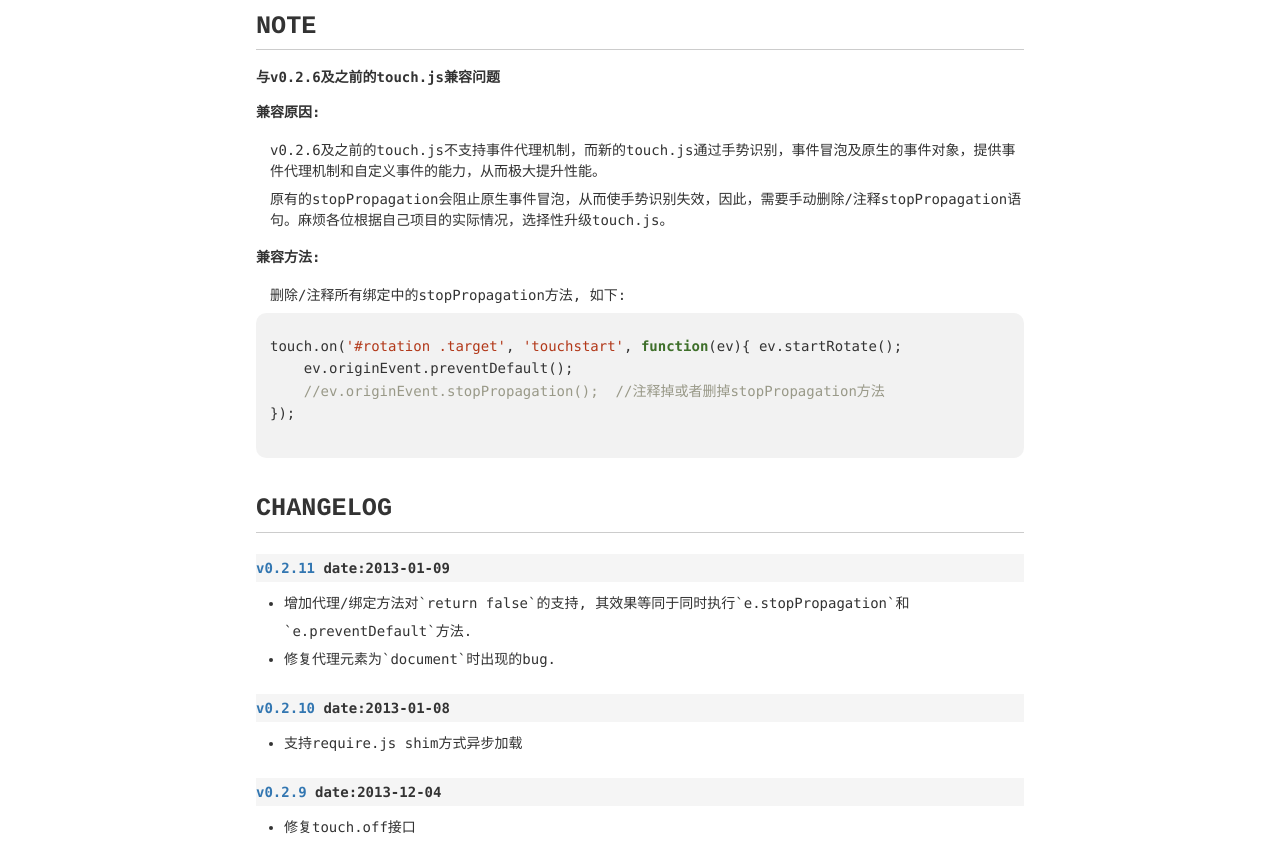
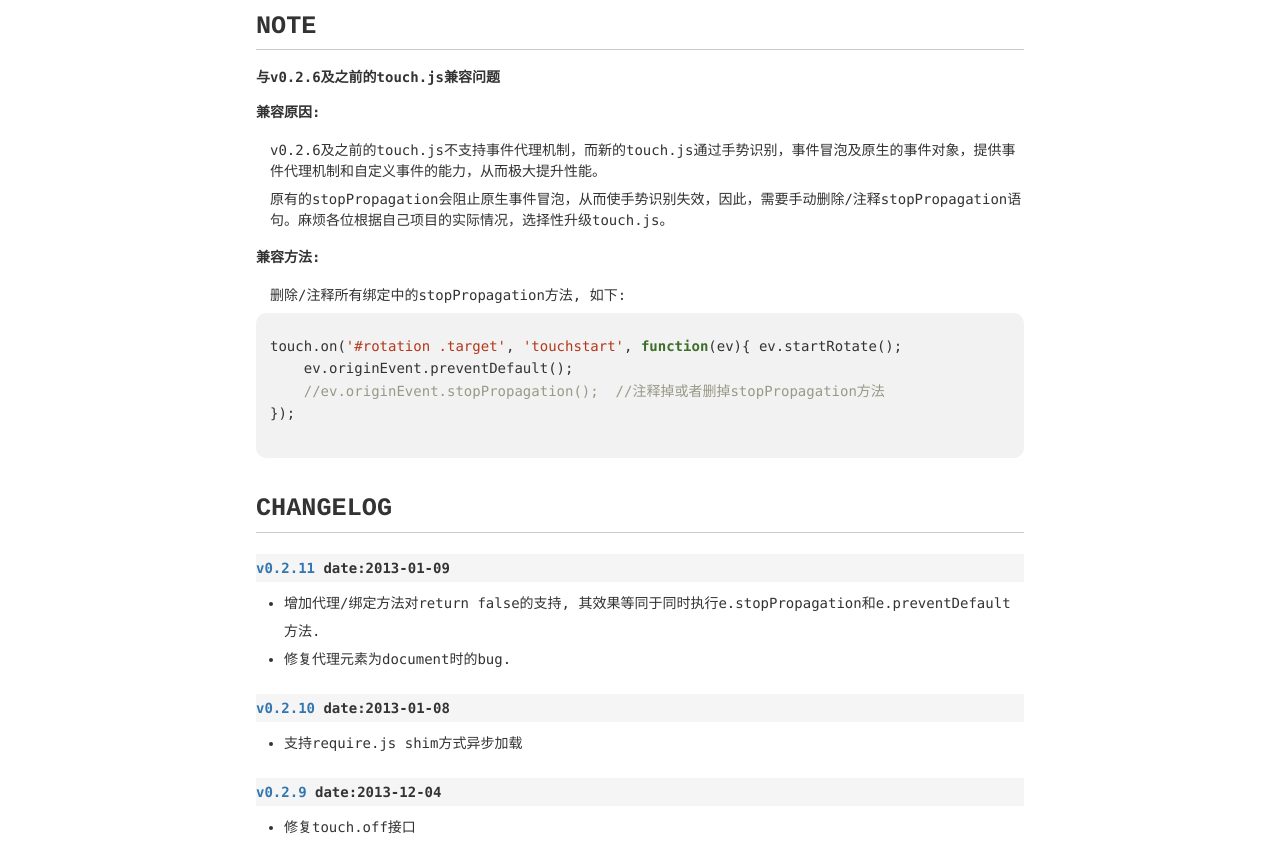
Before and after one commit to Clouda-team/touch.code.baidu.com, a plain HTML site: page changelog.html in a window 1280 px wide. Shown: the part 205-1064 px from the top of the page. Drawn offline with Linux system fonts and the light colour scheme.

Commit message:
changelog

```diff
--- a/changelog.html
+++ b/changelog.html
@@ -53,8 +53,8 @@ touch.on('#rotation .target', 'touchstart', function(ev){ ev.startRotate();
                 <h3>Changelog</h3>
                 <dl>
 					<dt><b>v0.2.11</b> date:2013-01-09</dt>
-                    <dd>增加代理/绑定方法对`return false`的支持, 其效果等同于同时执行`e.stopPropagation`和`e.preventDefault`方法.</dd>
-					<dd>修复代理元素为`document`时出现的bug.</dd>
+                    <dd>增加代理/绑定方法对return false的支持, 其效果等同于同时执行e.stopPropagation和e.preventDefault方法.</dd>
+					<dd>修复代理元素为document时的bug.</dd>
 
                     <dt><b>v0.2.10</b> date:2013-01-08</dt>
                     <dd>支持require.js shim方式异步加载</dd>
```
